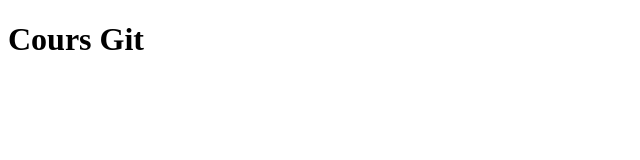
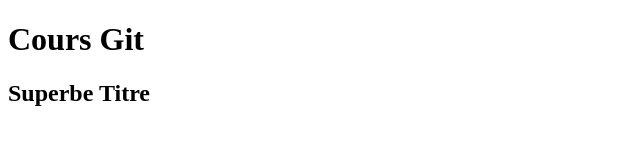
Before and after one commit to LeaBarbeau/ex1, a plain HTML site: page index.html in a window 1280 px wide. Shown: the whole page, without its empty margins (0-640 px from the left). Drawn offline with Linux system fonts and the light colour scheme.

Commit message:
creation du titre 2

```diff
--- a/index.html
+++ b/index.html
@@ -6,6 +6,7 @@
 </head>
 <body>
      <h1>Cours Git</h1>
+     <h2>Superbe Titre</h2>
 
 </body>
 </html>
```
